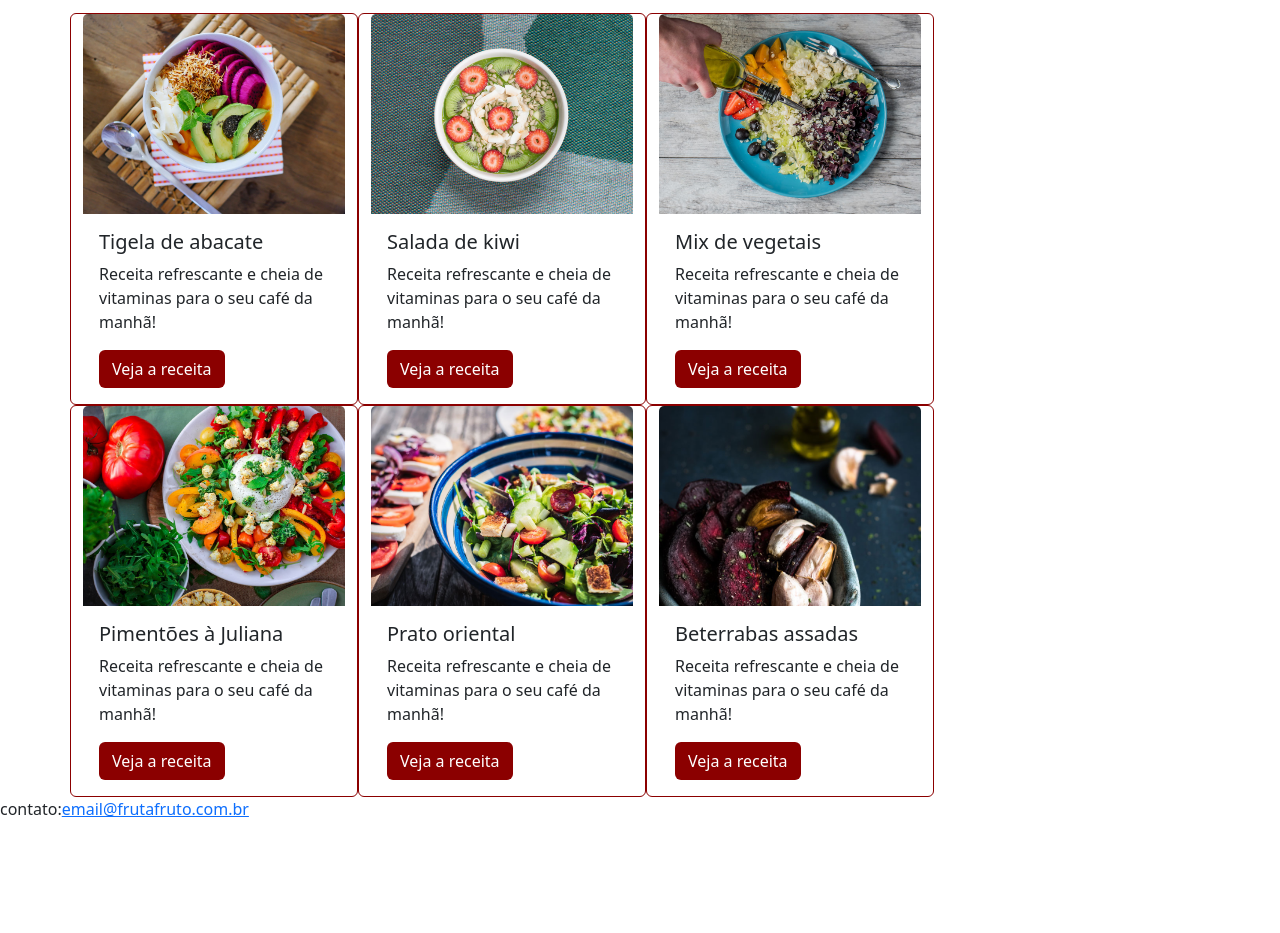
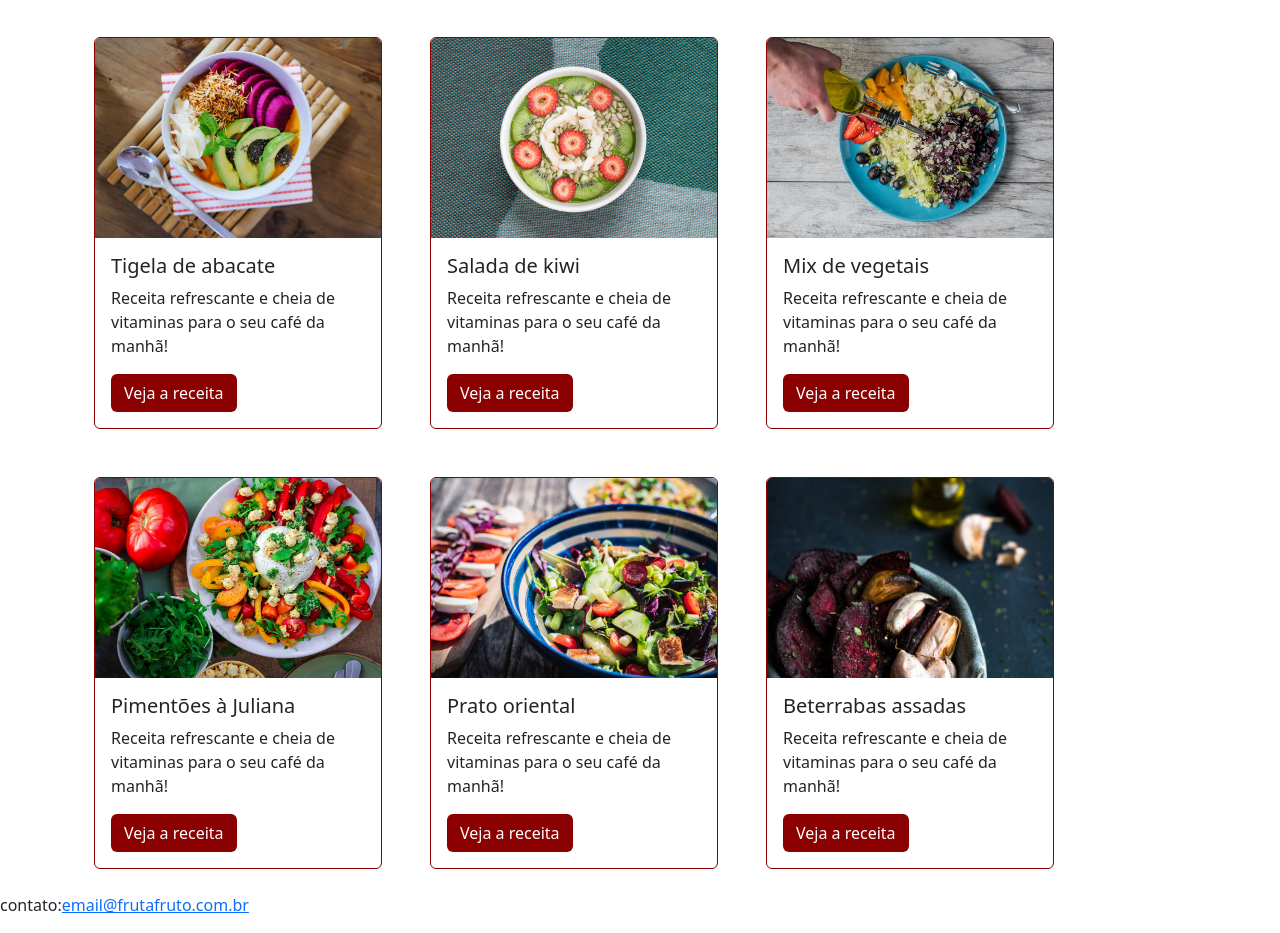
Before and after one commit to RafaelOsama/BootstrapProjetoBase, a plain HTML site: page index.html in a window 1280 px wide. Shown: the part 635-1568 px from the top of the page. Before the commit the page ends 1472 px from the top, so only its background shows below. Drawn offline with nearby package versions, Linux system fonts and the light colour scheme.

Commit message:
ajustando_img

```diff
--- a/index.html
+++ b/index.html
@@ -82,7 +82,7 @@
 
 
 
-      <article class="card borda-cor-especial card-largura col-12 col-md-2">
+      <article class="card borda-cor-especial card-largura p-0 m-4 col-12 col-md-4">
         <img src="src/img/receita-abacate.jpg" class="card-img-top card-posicao-imagem" alt="...">
         <div class="card-body">
           <h5 class="card-title">Tigela de abacate</h5>
@@ -91,7 +91,7 @@
         </div>
       </article>
 
-      <article class="card borda-cor-especial card-largura col-12 col-md-2">
+      <article class="card borda-cor-especial card-largura p-0 m-4 col-12 col-md-4">
         <img src="src/img/receita-kiwi.jpg" class="card-img-top card-posicao-imagem" alt="...">
         <div class="card-body">
           <h5 class="card-title">Salada de kiwi</h5>
@@ -100,7 +100,7 @@
         </div>
       </article>
 
-      <article class="card borda-cor-especial card-largura col-12 col-md-2">
+      <article class="card borda-cor-especial card-largura p-0 m-4 col-12 col-md-4">
         <img src="src/img/receita-mix.jpg" class="card-img-top card-posicao-imagem" alt="...">
         <div class="card-body">
           <h5 class="card-title">Mix de vegetais</h5>
@@ -109,7 +109,7 @@
         </div>
       </article>
 
-      <article class="card borda-cor-especial card-largura col-12 col-md-2">
+      <article class="card borda-cor-especial card-largura p-0 m-4 col-12 col-md-4">
         <img src="src/img/receita-pimentoes.jpg" class="card-img-top card-posicao-imagem" alt="...">
         <div class="card-body">
           <h5 class="card-title">Pimentões à Juliana</h5>
@@ -118,7 +118,7 @@
         </div>
       </article>
 
-      <article class="card borda-cor-especial card-largura col-12 col-md-2">
+      <article class="card borda-cor-especial card-largura p-0 m-4 col-12 col-md-4">
         <img src="src/img/receita-oriental.jpg" class="card-img-top card-posicao-imagem" alt="...">
         <div class="card-body">
           <h5 class="card-title">Prato oriental</h5>
@@ -127,7 +127,7 @@
         </div>
       </article>
 
-      <article class="card borda-cor-especial card-largura col-12 col-md-2">
+      <article class="card borda-cor-especial card-largura p-0 m-4 col-12 col-md-4">
         <img src="src/img/receita-beterrabas.jpg" class="card-img-top card-posicao-imagem" alt="...">
         <div class="card-body">
           <h5 class="card-title">Beterrabas assadas</h5>
--- a/src/style.css
+++ b/src/style.css
@@ -1,5 +1,5 @@
 .card-largura {
-    width: 18rem;
+    max-width: 18rem;
 }
 
 .imagem-carrossel-um {
```
